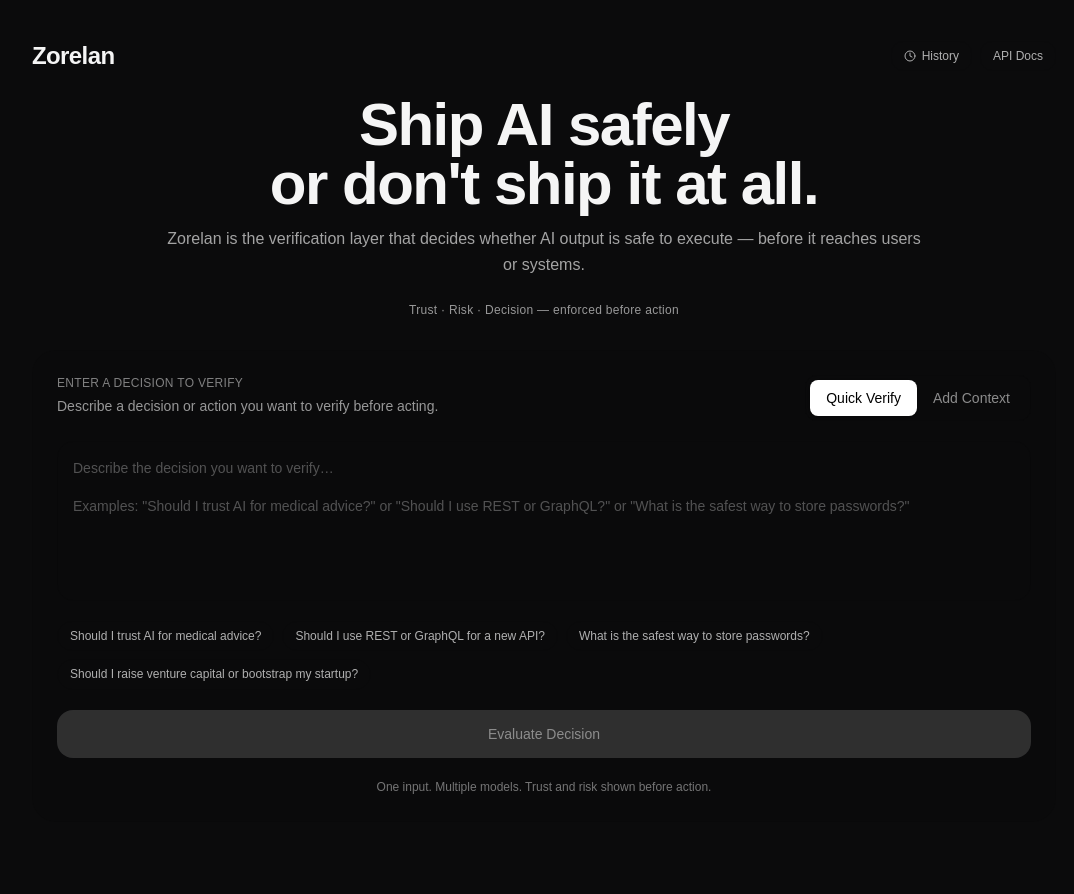
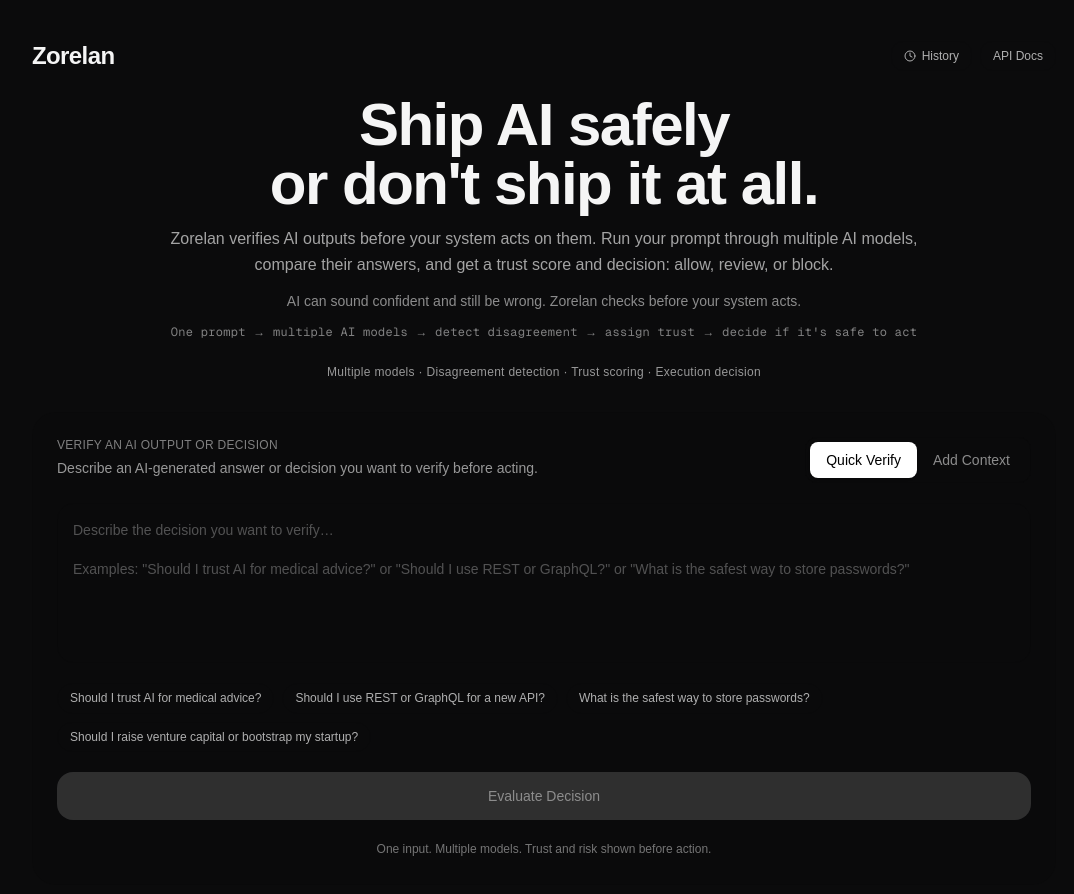
Before and after one commit to healeyben383-source/zorelan, a Next.js app: page / in a window 1280 px wide. Shown: the top 894 px of the page, without its empty margins (96-1170 px from the left). Before the commit the page ends 862 px from the top, so only its background shows below. Built offline with nearby package versions, Linux system fonts and the light colour scheme.

Commit message:
Landing V2.1: clarify value prop, add risk framing, improve AI verification flow messaging

```diff
--- a/app/page.tsx
+++ b/app/page.tsx
@@ -1494,28 +1494,36 @@
             </h1>
 
             <p className="text-sm leading-relaxed opacity-65 max-w-xs mx-auto md:hidden">
-              Zorelan is the verification layer that decides whether AI output is safe to execute — before it reaches users or systems.
+              Zorelan verifies AI outputs before your system acts on them. Run your prompt through multiple AI models, compare their answers, and get a trust score and decision: allow, review, or block.
             </p>
 
             <p className="hidden md:block text-base opacity-65 leading-relaxed max-w-3xl mx-auto">
-              Zorelan is the verification layer that decides whether AI output is safe to execute — before it reaches users or systems.
+              Zorelan verifies AI outputs before your system acts on them. Run your prompt through multiple AI models, compare their answers, and get a trust score and decision: allow, review, or block.
+            </p>
+
+            <p className="text-sm text-center opacity-55 leading-relaxed">
+              AI can sound confident and still be wrong. Zorelan checks before your system acts.
+            </p>
+
+            <p className="text-xs text-center opacity-50 tracking-wide font-mono">
+              One prompt → multiple AI models → detect disagreement → assign trust → decide if it's safe to act
             </p>
           </div>
         </header>
 
         <p className="text-xs text-center opacity-60 tracking-wide -mt-2">
-          Trust · Risk · Decision — enforced before action
+          Multiple models · Disagreement detection · Trust scoring · Execution decision
         </p>
 
         <section className="rounded-3xl border border-black/10 dark:border-white/10 bg-black/[0.02] dark:bg-white/[0.02] p-4 md:p-6 space-y-4 md:space-y-5">
           <div className="md:flex md:items-start md:justify-between md:gap-4">
             <div className="space-y-1">
               <div className="text-xs uppercase tracking-wide opacity-50">
-                <span className="md:hidden">Enter a decision to verify</span>
-                <span className="hidden md:inline">Enter a decision to verify</span>
+                <span className="md:hidden">Verify an AI output or decision</span>
+                <span className="hidden md:inline">Verify an AI output or decision</span>
               </div>
               <p className="hidden md:block text-sm opacity-60 leading-relaxed max-w-2xl">
-                Describe a decision or action you want to verify before acting.
+                Describe an AI-generated answer or decision you want to verify before acting.
               </p>
             </div>
 
```
